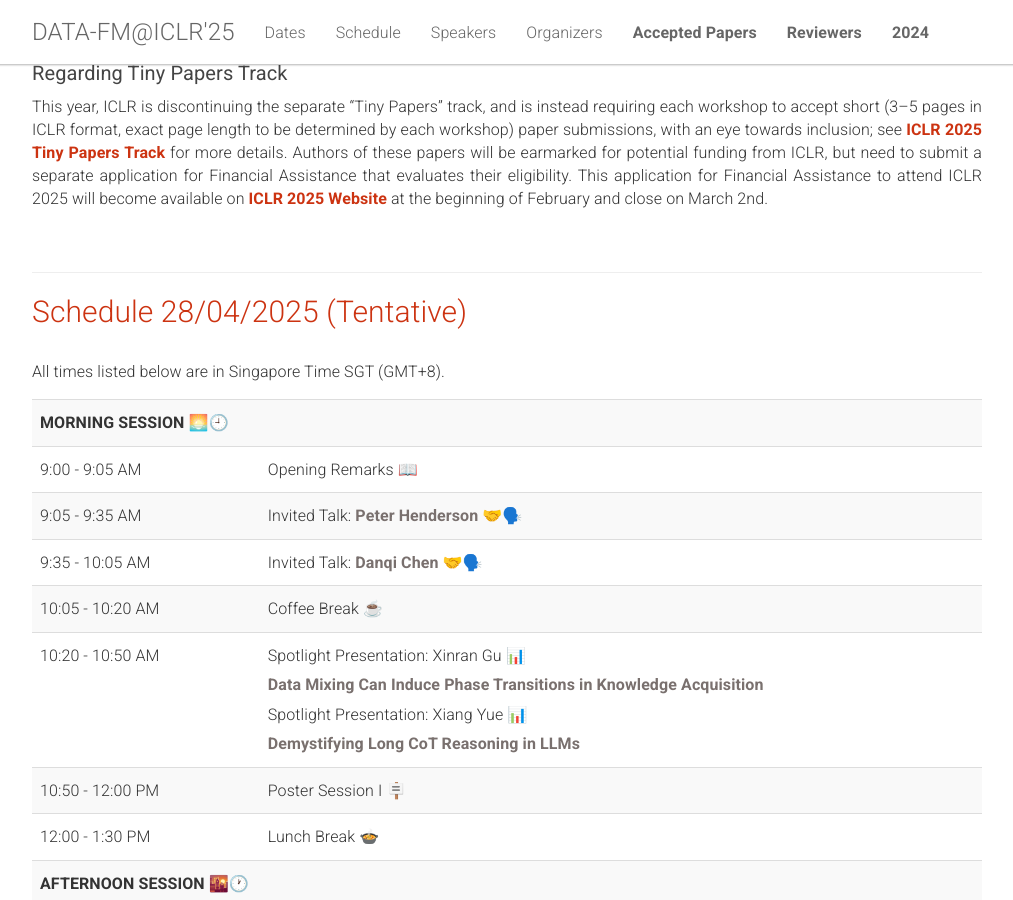
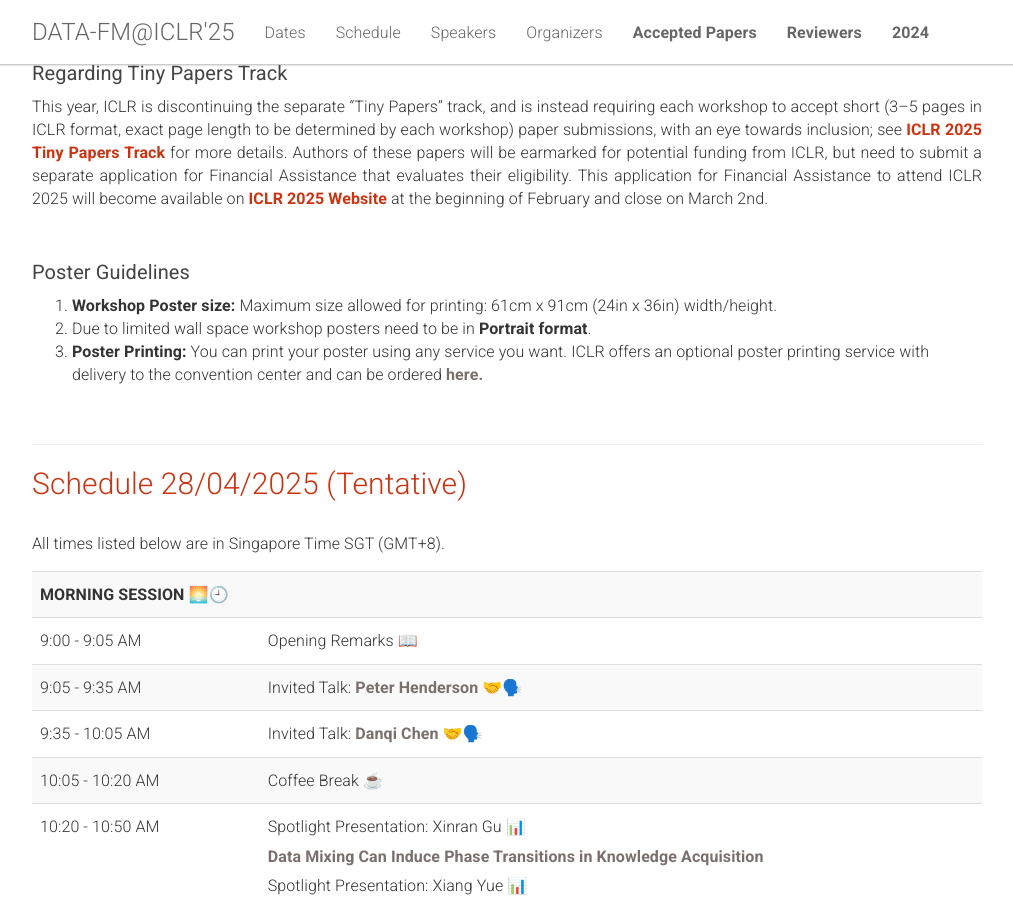
Before and after one commit to datafm/datafm.github.io, a Jekyll site: the page built from _pages/home.md, in a window 1280 px wide and 900 px high, scrolled down 2481 px. Shown: the whole window, without its empty margins (133-1146 px from the left). Built offline with Jekyll 4.4.1, drawn with Linux system fonts in a browser that asks for light colours.

Commit message:
poster
poster guidelines

```diff
--- a/_pages/home.md
+++ b/_pages/home.md
@@ -149,6 +149,24 @@ acknowledgements: ""
     This year, ICLR is discontinuing the separate “Tiny Papers” track, and is instead requiring each workshop to accept short (3–5 pages in ICLR format, exact page length to be determined by each workshop) paper submissions, with an eye towards inclusion; see <a class="red" href="https://iclr.cc/Conferences/2025/CallForTinyPapers">ICLR 2025 Tiny Papers Track</a> for more details. Authors of these papers will be earmarked for potential funding from ICLR, but need to submit a separate application for Financial Assistance that evaluates their eligibility. This application for Financial Assistance to attend ICLR 2025 will become available on <a class="red" href="https://iclr.cc/Conferences/2025/">ICLR 2025 Website</a> at the beginning of February and close on March 2nd.
 
     </p>
+
+
+    <br />
+    <h5>Poster Guidelines</h5>
+
+    <ol>
+      <li>
+      <strong>Workshop Poster size:</strong>  Maximum size allowed for printing: 61cm x 91cm (24in x 36in) width/height.
+      </li>
+      <li>
+      Due to limited wall space workshop posters need to be in <strong>Portrait format</strong>.
+      </li>
+      <li>
+        <strong>Poster Printing:</strong>
+        You can print your poster using any service you want.
+        ICLR offers an optional poster printing service with delivery to the convention center and can be ordered <a href="https://docs.google.com/forms/d/e/1FAIpQLSeymkgqJXjwrcI2OBt6KpB8D9XHFVhL2YScg7BGr1Fd_3aWpQ/viewform?usp=header" target="_blank">here.</a>
+      </li>
+    </ol>
   </div>
 </div>
 
```
Also changed, not shown: 1 other file.
